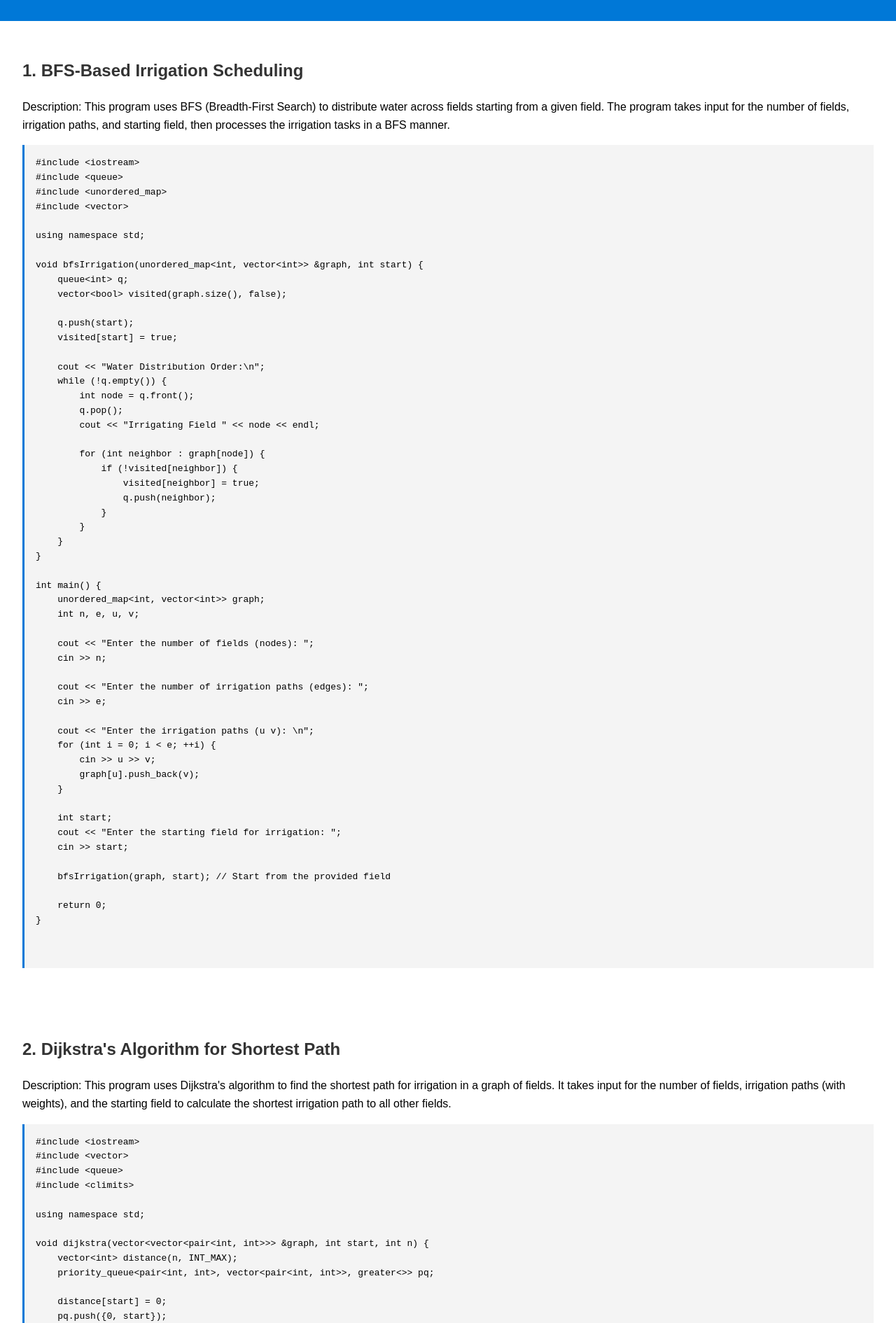
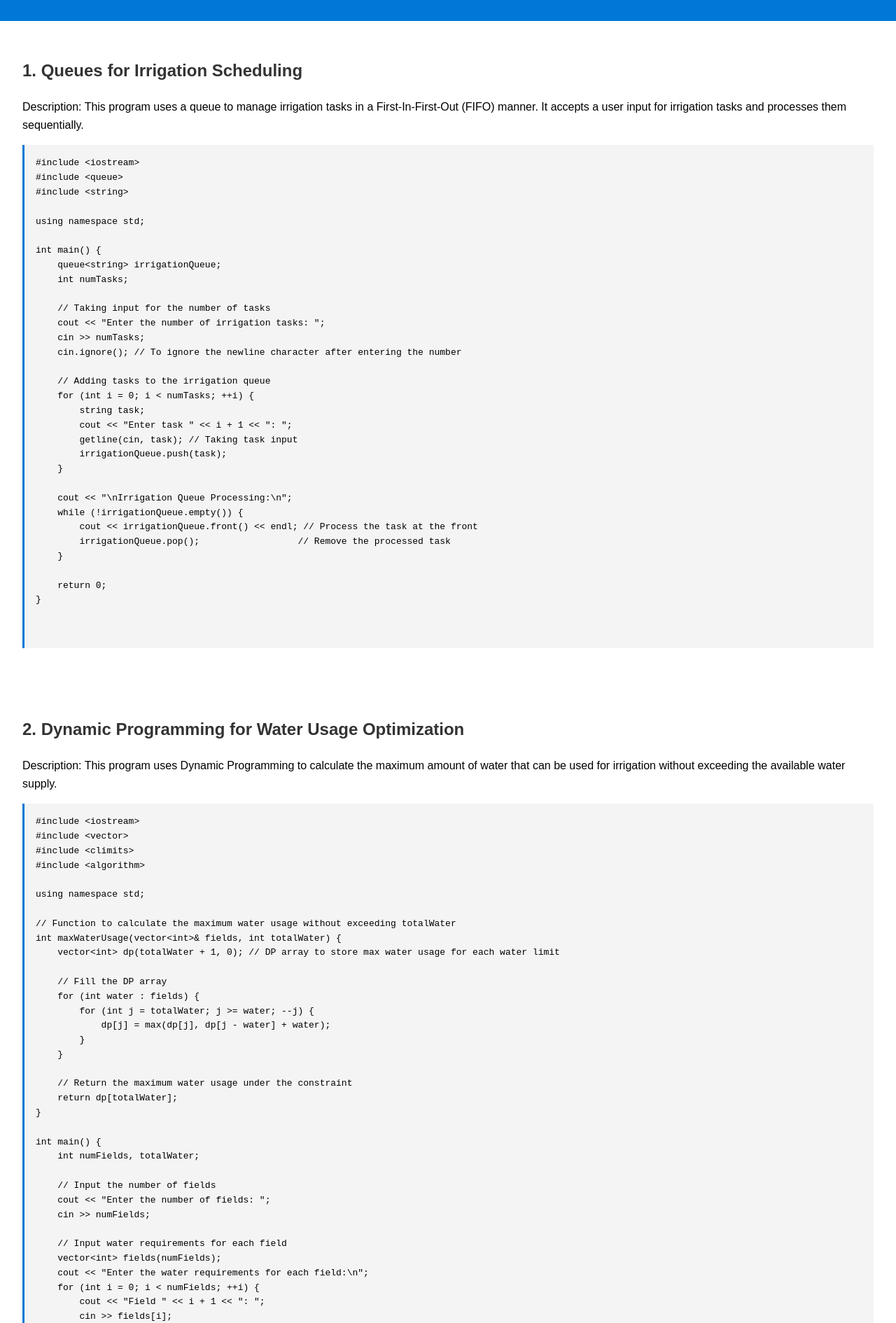
Before and after one commit to Maitripatil1407/Maitripatil1407.github.io, a plain HTML site: page codeimp.html in a window 1280 px wide. Shown: the part 96-1986 px from the top of the page at 70% size. Drawn offline with Linux system fonts and the light colour scheme.

Commit message:
Update codeimp.html

```diff
--- a/codeimp.html
+++ b/codeimp.html
@@ -3,7 +3,7 @@
 <head>
     <meta charset="UTF-8">
     <meta name="viewport" content="width=device-width, initial-scale=1.0">
-    <title>Irrigation Algorithms</title>
+    <title>Solar Power Irrigation Scheduling</title>
     <style>
         body {
             font-family: Arial, sans-serif;
@@ -33,11 +33,106 @@
 </head>
 <body>
     <header>
-        <h1>Irrigation Algorithms</h1>
+        <h1>Solar Power Irrigation Scheduling</h1>
     </header>
 
     <section>
-        <h2>1. BFS-Based Irrigation Scheduling</h2>
+        <h2>1. Queues for Irrigation Scheduling</h2>
+        <p>Description: This program uses a queue to manage irrigation tasks in a First-In-First-Out (FIFO) manner. It accepts a user input for irrigation tasks and processes them sequentially.</p>
+        <pre>
+<code>#include &lt;iostream&gt;
+#include &lt;queue&gt;
+#include &lt;string&gt;
+
+using namespace std;
+
+int main() {
+    queue&lt;string&gt; irrigationQueue;
+    int numTasks;
+
+    // Taking input for the number of tasks
+    cout &lt;&lt; "Enter the number of irrigation tasks: ";
+    cin &gt;&gt; numTasks;
+    cin.ignore(); // To ignore the newline character after entering the number
+
+    // Adding tasks to the irrigation queue
+    for (int i = 0; i &lt; numTasks; ++i) {
+        string task;
+        cout &lt;&lt; "Enter task " &lt;&lt; i + 1 &lt;&lt; ": ";
+        getline(cin, task); // Taking task input
+        irrigationQueue.push(task);
+    }
+
+    cout &lt;&lt; "\nIrrigation Queue Processing:\n";
+    while (!irrigationQueue.empty()) {
+        cout &lt;&lt; irrigationQueue.front() &lt;&lt; endl; // Process the task at the front
+        irrigationQueue.pop();                  // Remove the processed task
+    }
+
+    return 0;
+}
+        </code>
+        </pre>
+    </section>
+
+    <section>
+        <h2>2. Dynamic Programming for Water Usage Optimization</h2>
+        <p>Description: This program uses Dynamic Programming to calculate the maximum amount of water that can be used for irrigation without exceeding the available water supply.</p>
+        <pre>
+<code>#include &lt;iostream&gt;
+#include &lt;vector&gt;
+#include &lt;climits&gt;
+#include &lt;algorithm&gt;
+
+using namespace std;
+
+// Function to calculate the maximum water usage without exceeding totalWater
+int maxWaterUsage(vector&lt;int&gt;&amp; fields, int totalWater) {
+    vector&lt;int&gt; dp(totalWater + 1, 0); // DP array to store max water usage for each water limit
+
+    // Fill the DP array
+    for (int water : fields) {
+        for (int j = totalWater; j &gt;= water; --j) {
+            dp[j] = max(dp[j], dp[j - water] + water);
+        }
+    }
+
+    // Return the maximum water usage under the constraint
+    return dp[totalWater];
+}
+
+int main() {
+    int numFields, totalWater;
+
+    // Input the number of fields
+    cout &lt;&lt; "Enter the number of fields: ";
+    cin &gt;&gt; numFields;
+
+    // Input water requirements for each field
+    vector&lt;int&gt; fields(numFields);
+    cout &lt;&lt; "Enter the water requirements for each field:\n";
+    for (int i = 0; i &lt; numFields; ++i) {
+        cout &lt;&lt; "Field " &lt;&lt; i + 1 &lt;&lt; ": ";
+        cin &gt;&gt; fields[i];
+    }
+
+    // Input total available water
+    cout &lt;&lt; "Enter the total available water: ";
+    cin &gt;&gt; totalWater;
+
+    // Find the maximum water usage
+    int result = maxWaterUsage(fields, totalWater);
+
+    cout &lt;&lt; "Maximum water that can be used: " &lt;&lt; result &lt;&lt; endl;
+
+    return 0;
+}
+        </code>
+        </pre>
+    </section>
+
+    <section>
+        <h2>3. BFS-Based Irrigation Scheduling</h2>
         <p>Description: This program uses BFS (Breadth-First Search) to distribute water across fields starting from a given field. The program takes input for the number of fields, irrigation paths, and starting field, then processes the irrigation tasks in a BFS manner.</p>
         <pre>
 <code>#include &lt;iostream&gt;
@@ -98,7 +193,7 @@ int main() {
     </section>
 
     <section>
-        <h2>2. Dijkstra's Algorithm for Shortest Path</h2>
+        <h2>4. Dijkstra's Algorithm for Shortest Path</h2>
         <p>Description: This program uses Dijkstra's algorithm to find the shortest path for irrigation in a graph of fields. It takes input for the number of fields, irrigation paths (with weights), and the starting field to calculate the shortest irrigation path to all other fields.</p>
         <pre>
 <code>#include &lt;iostream&gt;
```
